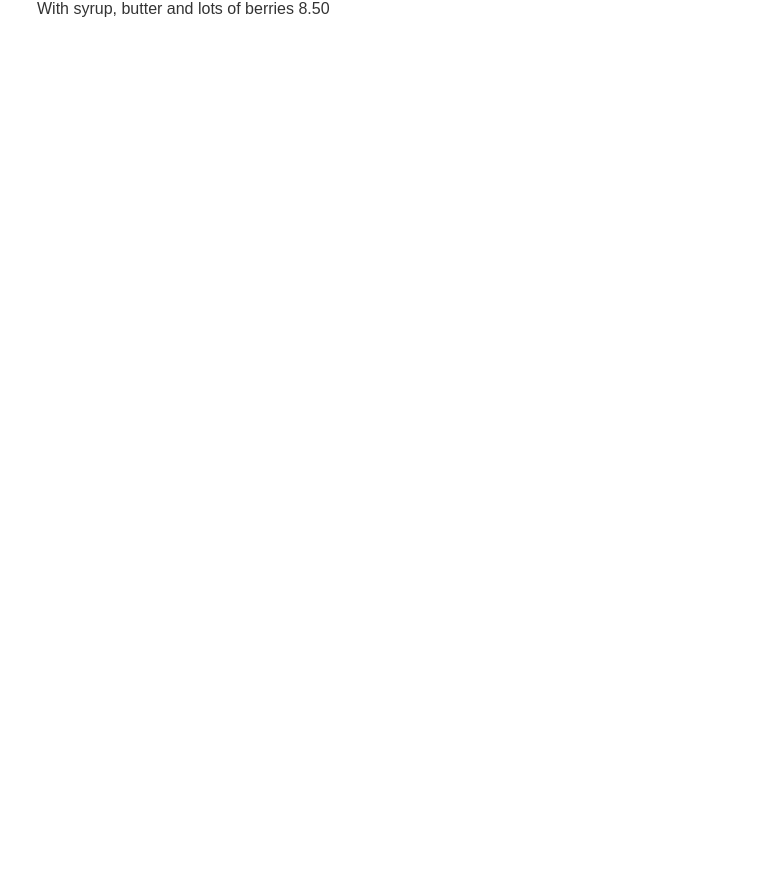
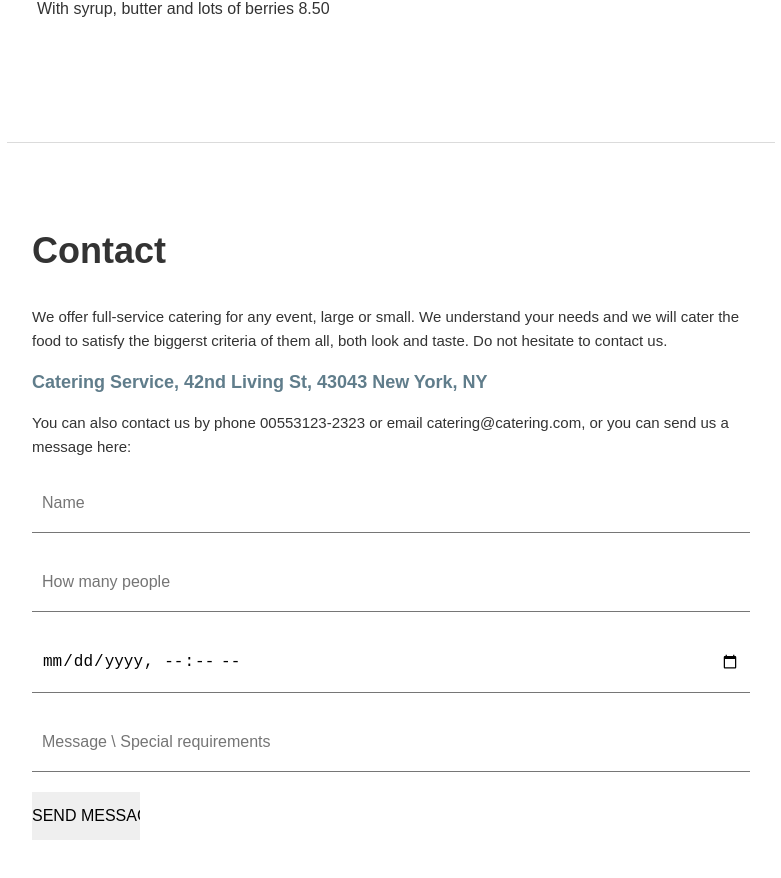
Before and after one commit to Mengsreang-Chhoeung/reactjs-youtube, a React (Create React App) app in the folder simple-food-website/: page / in a window 1280 px wide. Shown: the part 2216-3094 px from the top of the page, without its empty margins (249-1030 px from the left). Before the commit the page ends 2358 px from the top, so only its background shows below. Built offline with nearby package versions, Linux system fonts and the light colour scheme.

Commit message:
finish contact component in simple-food-website

```diff
--- a/simple-food-website/src/components/app/index.tsx
+++ b/simple-food-website/src/components/app/index.tsx
@@ -5,6 +5,7 @@ import Nav from "../nav";
 import Hero from "../hero";
 import About from "../about";
 import OurMenu from "../our-menu";
+import Contact from "../contact";
 
 const App: React.FC = () => {
   return (
@@ -28,11 +29,14 @@ const App: React.FC = () => {
           {/* Menu */}
           <OurMenu />
           {/* End of Menu */}
+
+          <div className="line"></div>
+
+          {/* Contact */}
+          <Contact />
+          {/* End of Contact */}
         </div>
       </div>
-
-      {/* Contact */}
-      {/* End of Contact */}
 
       {/* Footer */}
       {/* End of Footer */}
--- /dev/null
+++ b/simple-food-website/src/components/contact/index.css
@@ -0,0 +1,56 @@
+.contact {
+    width: 100%;
+    padding: 80px 25px;
+}
+
+.contact > .big-title {
+    font-size: 36px;
+    margin-bottom: 25px;
+}
+
+.contact > p {
+    margin-bottom: 15px;
+}
+
+.contact > .description {
+    font-size: 15px;
+}
+
+.contact > .address {
+    font-size: 18px;
+    font-weight: 600;
+    color: #607d8b;
+}
+
+
+.contact > form {
+    width: 100%;
+    display: flex;
+    flex-direction: column;
+    gap: 20px;
+}
+
+.contact > form > .form-group {
+    width: 100%;
+}
+
+.contact > form > .form-group > .form-control {
+    width: 100%;
+    padding: 20px 10px;
+    font-size: 16px;
+    border: none;
+    border-bottom: 1px solid rgb(118, 118, 118);
+}
+
+.contact > form > .btn-submit {
+    width: 15%;
+    padding: 15px 0px;
+    border: none;
+    cursor: pointer;
+    font-size: 16px;
+    font-weight: 500;
+}
+
+.contact > form > .btn-submit:hover {
+    background-color: #d0d0d0;
+}
--- /dev/null
+++ b/simple-food-website/src/components/contact/index.tsx
@@ -0,0 +1,36 @@
+import React from "react";
+import "./index.css";
+
+interface ContactProps {}
+
+const Contact: React.FC<ContactProps> = (props) => {
+    const {} = props;
+
+    return (
+        <div className="contact">
+            <h1 className="big-title">Contact</h1>
+            <p className="description">We offer full-service catering for any event, large or small. We understand your needs and we will cater the food to satisfy the biggerst criteria of them all, both look and taste. Do not hesitate to contact us.</p>
+            <p className="address">Catering Service, 42nd Living St, 43043 New York, NY</p>
+            <p className="description">You can also contact us by phone 00553123-2323 or email catering@catering.com, or you can send us a message here:</p>
+
+            <form>
+                <div className="form-group">
+                    <input type="text" className="form-control" placeholder="Name" required />
+                </div>
+                <div className="form-group">
+                    <input type="number" className="form-control" placeholder="How many people" required />
+                </div>
+                <div className="form-group">
+                    <input type="datetime-local" className="form-control" />
+                </div>
+                <div className="form-group">
+                    <input type="text" className="form-control" placeholder="Message \ Special requirements" />
+                </div>
+
+                <input type="submit" className="btn-submit" value="SEND MESSAGE" />
+            </form>
+        </div>
+    );
+};
+
+export default Contact;
```
